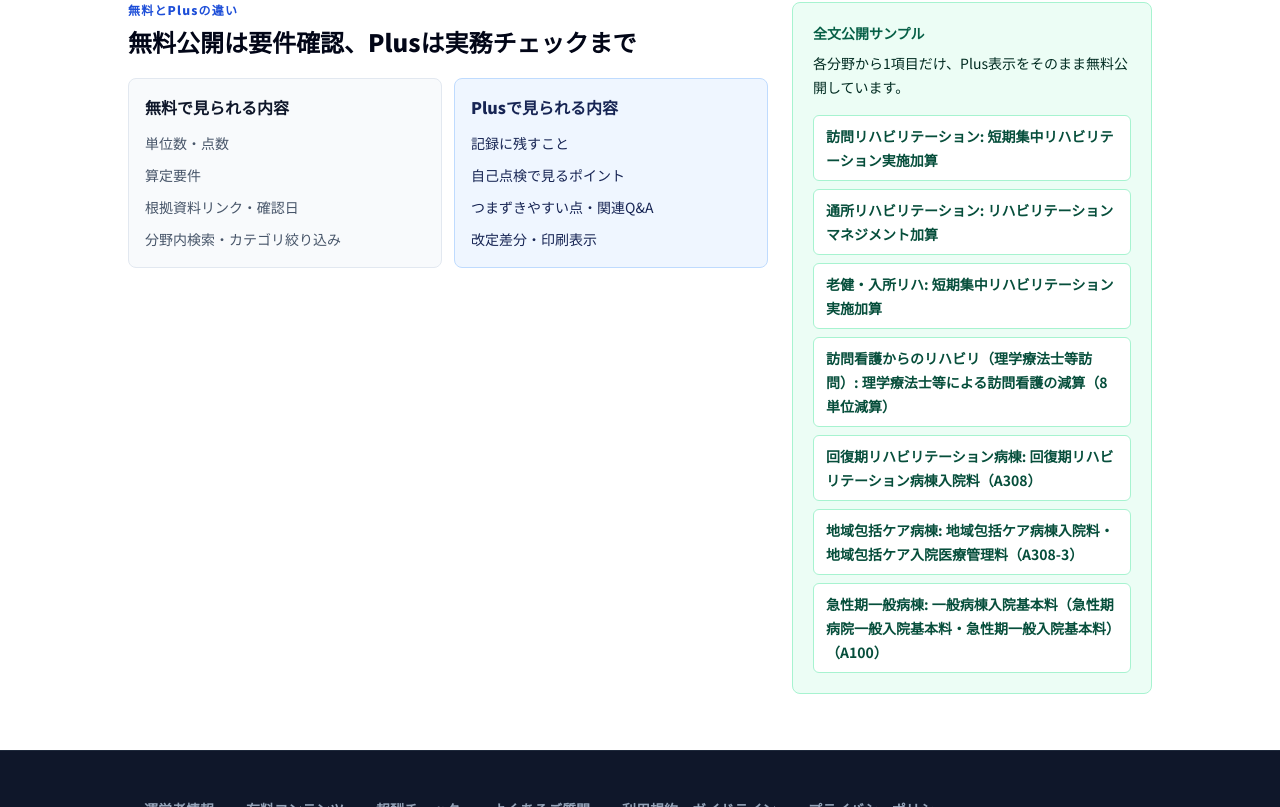
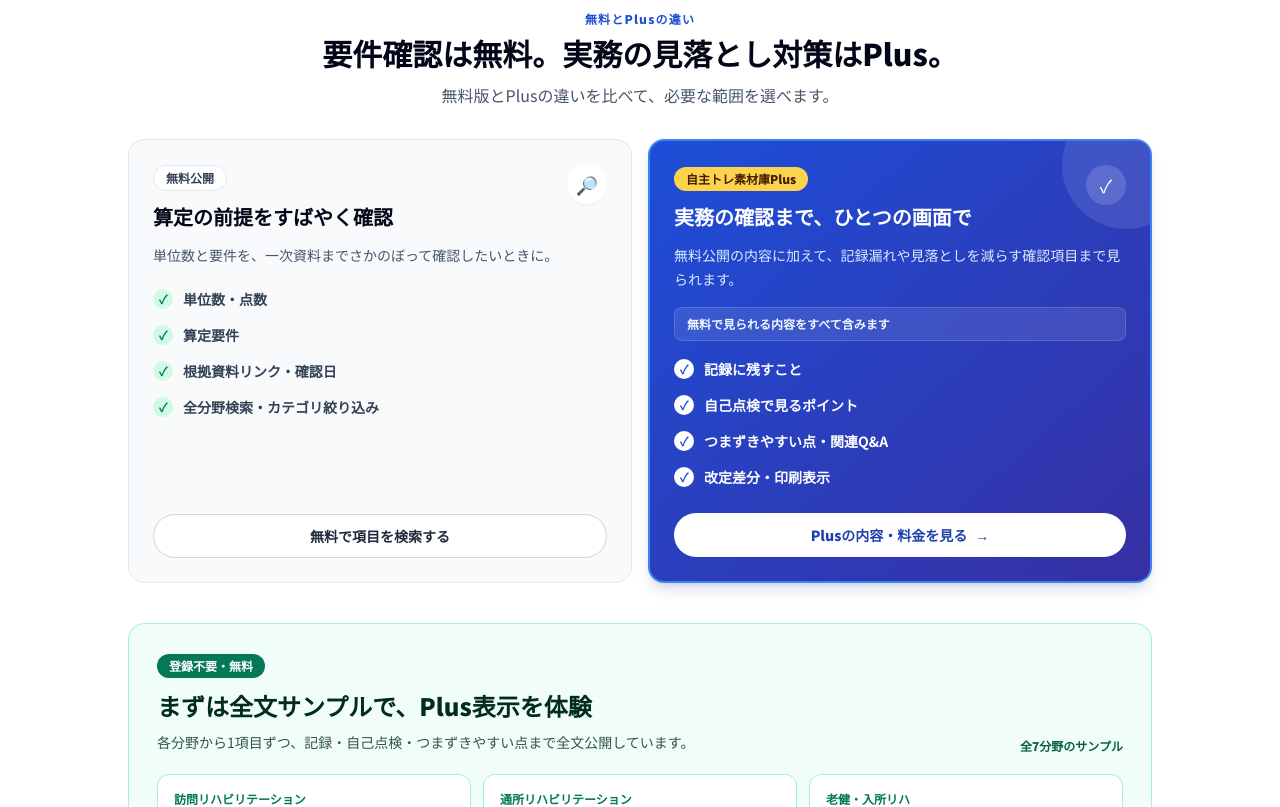
Before and after one commit to makomaru2023/jishutore-starter, a Next.js app: page /fee-check in a window 1280 px wide. Shown: the part 1513-2320 px from the top of the page. Built offline with nearby package versions, Linux system fonts and the light colour scheme.

Commit message:
feat: 報酬チェックの無料Plus比較UIを刷新
Co-Authored-By: OpenAI Codex <codex@openai.com>

```diff
--- a/src/app/fee-check/page.tsx
+++ b/src/app/fee-check/page.tsx
@@ -152,46 +152,127 @@ export default function FeeCheckTopPage() {
                     </div>
                 </section>
 
-                <section className="bg-white py-10 sm:py-14">
+                <section className="border-t border-slate-200 bg-white py-12 sm:py-16">
                     <div className="container mx-auto px-4">
-                        <div className="mx-auto grid max-w-5xl gap-6 lg:grid-cols-[minmax(0,1fr)_360px]">
-                            <div>
+                        <div className="mx-auto max-w-5xl">
+                            <div className="text-center">
                                 <p className="text-xs font-black tracking-widest text-blue-700">無料とPlusの違い</p>
-                                <h2 className="mt-2 text-2xl font-black text-slate-950">無料公開は要件確認、Plusは実務チェックまで</h2>
-                                <div className="mt-5 grid gap-3 sm:grid-cols-2">
-                                    <div className="rounded-lg border border-slate-200 bg-slate-50 p-4">
-                                        <h3 className="font-black text-slate-900">無料で見られる内容</h3>
-                                        <ul className="mt-3 space-y-2 text-sm leading-6 text-slate-600">
-                                            <li>単位数・点数</li>
-                                            <li>算定要件</li>
-                                            <li>根拠資料リンク・確認日</li>
-                                            <li>分野内検索・カテゴリ絞り込み</li>
-                                        </ul>
+                                <h2 className="mt-2 text-2xl font-black leading-tight text-slate-950 sm:text-3xl">
+                                    要件確認は無料。実務の見落とし対策はPlus。
+                                </h2>
+                                <p className="mx-auto mt-3 max-w-2xl text-sm leading-7 text-slate-600 sm:text-base">
+                                    無料版とPlusの違いを比べて、必要な範囲を選べます。
+                                </p>
+                            </div>
+
+                            <div className="mt-8 grid items-stretch gap-4 md:grid-cols-2">
+                                <div className="flex flex-col rounded-2xl border border-slate-200 bg-slate-50 p-5 sm:p-6">
+                                    <div className="flex items-start justify-between gap-4">
+                                        <div>
+                                            <span className="inline-flex rounded-full border border-slate-200 bg-white px-3 py-1 text-xs font-black text-slate-700">
+                                                無料公開
+                                            </span>
+                                            <h3 className="mt-3 text-xl font-black text-slate-950">算定の前提をすばやく確認</h3>
+                                        </div>
+                                        <span className="flex h-10 w-10 shrink-0 items-center justify-center rounded-full bg-white text-lg shadow-sm" aria-hidden="true">
+                                            🔎
+                                        </span>
                                     </div>
-                                    <div className="rounded-lg border border-blue-200 bg-blue-50 p-4">
-                                        <h3 className="font-black text-blue-950">Plusで見られる内容</h3>
-                                        <ul className="mt-3 space-y-2 text-sm leading-6 text-blue-950">
-                                            <li>記録に残すこと</li>
-                                            <li>自己点検で見るポイント</li>
-                                            <li>つまずきやすい点・関連Q&A</li>
-                                            <li>改定差分・印刷表示</li>
-                                        </ul>
+                                    <p className="mt-3 text-sm leading-6 text-slate-600">
+                                        単位数と要件を、一次資料までさかのぼって確認したいときに。
+                                    </p>
+                                    <ul className="mt-5 flex-1 space-y-3 text-sm font-bold leading-6 text-slate-700">
+                                        {[
+                                            "単位数・点数",
+                                            "算定要件",
+                                            "根拠資料リンク・確認日",
+                                            "全分野検索・カテゴリ絞り込み",
+                                        ].map((label) => (
+                                            <li key={label} className="flex gap-2.5">
+                                                <span className="mt-0.5 flex h-5 w-5 shrink-0 items-center justify-center rounded-full bg-emerald-100 text-xs text-emerald-700" aria-hidden="true">✓</span>
+                                                <span>{label}</span>
+                                            </li>
+                                        ))}
+                                    </ul>
+                                    <Link
+                                        href="#fee-check-search"
+                                        className="mt-6 inline-flex min-h-11 items-center justify-center rounded-full border border-slate-300 bg-white px-5 py-2.5 text-sm font-black text-slate-800 transition hover:border-blue-300 hover:text-blue-700"
+                                    >
+                                        無料で項目を検索する
+                                    </Link>
+                                </div>
+
+                                <div className="relative flex flex-col overflow-hidden rounded-2xl border-2 border-blue-500 bg-gradient-to-br from-blue-700 to-indigo-800 p-5 text-white shadow-lg shadow-blue-900/15 sm:p-6">
+                                    <div className="absolute right-0 top-0 h-32 w-32 translate-x-10 -translate-y-10 rounded-full bg-white/10" aria-hidden="true" />
+                                    <div className="relative flex items-start justify-between gap-4">
+                                        <div>
+                                            <span className="inline-flex rounded-full bg-amber-300 px-3 py-1 text-xs font-black text-amber-950">
+                                                自主トレ素材庫Plus
+                                            </span>
+                                            <h3 className="mt-3 text-xl font-black">実務の確認まで、ひとつの画面で</h3>
+                                        </div>
+                                        <span className="flex h-10 w-10 shrink-0 items-center justify-center rounded-full bg-white/15 text-lg" aria-hidden="true">
+                                            ✓
+                                        </span>
                                     </div>
+                                    <p className="relative mt-3 text-sm leading-6 text-blue-100">
+                                        無料公開の内容に加えて、記録漏れや見落としを減らす確認項目まで見られます。
+                                    </p>
+                                    <div className="relative mt-4 rounded-lg border border-white/15 bg-white/10 px-3 py-2 text-xs font-black text-blue-50">
+                                        無料で見られる内容をすべて含みます
+                                    </div>
+                                    <ul className="relative mt-4 flex-1 space-y-3 text-sm font-bold leading-6 text-white">
+                                        {[
+                                            "記録に残すこと",
+                                            "自己点検で見るポイント",
+                                            "つまずきやすい点・関連Q&A",
+                                            "改定差分・印刷表示",
+                                        ].map((label) => (
+                                            <li key={label} className="flex gap-2.5">
+                                                <span className="mt-0.5 flex h-5 w-5 shrink-0 items-center justify-center rounded-full bg-white text-xs text-blue-700" aria-hidden="true">✓</span>
+                                                <span>{label}</span>
+                                            </li>
+                                        ))}
+                                    </ul>
+                                    <Link
+                                        href="/products/jishutore-plus/"
+                                        className="relative mt-6 inline-flex min-h-11 items-center justify-center gap-2 rounded-full bg-white px-5 py-2.5 text-sm font-black text-blue-800 shadow-sm transition hover:bg-blue-50"
+                                    >
+                                        Plusの内容・料金を見る
+                                        <span aria-hidden="true">→</span>
+                                    </Link>
                                 </div>
                             </div>
-                            <div className="rounded-lg border border-emerald-200 bg-emerald-50 p-5">
-                                <p className="text-sm font-black text-emerald-800">全文公開サンプル</p>
-                                <p className="mt-2 text-sm leading-6 text-emerald-950">
-                                    各分野から1項目だけ、Plus表示をそのまま無料公開しています。
-                                </p>
-                                <div className="mt-4 space-y-2">
+
+                            <div className="mt-10 rounded-2xl border border-emerald-200 bg-emerald-50/70 p-5 sm:p-7">
+                                <div className="flex flex-col gap-3 sm:flex-row sm:items-end sm:justify-between">
+                                    <div>
+                                        <span className="inline-flex rounded-full bg-emerald-700 px-3 py-1 text-xs font-black text-white">
+                                            登録不要・無料
+                                        </span>
+                                        <h3 className="mt-3 text-xl font-black text-emerald-950 sm:text-2xl">
+                                            まずは全文サンプルで、Plus表示を体験
+                                        </h3>
+                                        <p className="mt-2 max-w-2xl text-sm leading-6 text-emerald-950/80">
+                                            各分野から1項目ずつ、記録・自己点検・つまずきやすい点まで全文公開しています。
+                                        </p>
+                                    </div>
+                                    <p className="shrink-0 text-xs font-black text-emerald-800">
+                                        全{samples.length}分野のサンプル
+                                    </p>
+                                </div>
+                                <div className="mt-5 grid gap-3 sm:grid-cols-2 lg:grid-cols-3">
                                     {samples.map(({ domain, item }) => (
                                         <Link
                                             key={item.id}
                                             href={getFeeItemUrl(domain.domain, item.id)}
-                                            className="block rounded-md border border-emerald-200 bg-white px-3 py-2 text-sm font-bold leading-6 text-emerald-900 hover:border-emerald-400"
+                                            className="group flex min-h-32 flex-col rounded-xl border border-emerald-200 bg-white p-4 shadow-sm transition hover:-translate-y-0.5 hover:border-emerald-400 hover:shadow-md"
                                         >
-                                            {domain.domainLabel}: {item.name}
+                                            <span className="text-xs font-black text-emerald-700">{domain.domainLabel}</span>
+                                            <span className="mt-2 flex-1 text-sm font-black leading-6 text-slate-900">{item.name}</span>
+                                            <span className="mt-3 text-xs font-black text-emerald-700 group-hover:underline">
+                                                全文を見る <span aria-hidden="true">→</span>
+                                            </span>
                                         </Link>
                                     ))}
                                 </div>
--- a/src/components/fee-check/FeeCheckGlobalSearch.tsx
+++ b/src/components/fee-check/FeeCheckGlobalSearch.tsx
@@ -80,7 +80,7 @@ export function FeeCheckGlobalSearch({
     };
 
     return (
-        <section className="border-b border-blue-100 bg-blue-50/50 py-8 sm:py-10">
+        <section id="fee-check-search" className="scroll-mt-20 border-b border-blue-100 bg-blue-50/50 py-8 sm:py-10">
             <div className="container mx-auto px-4">
                 <div className="mx-auto max-w-5xl rounded-xl border border-blue-200 bg-white p-4 shadow-sm sm:p-6">
                     <div className="mb-4">
```
